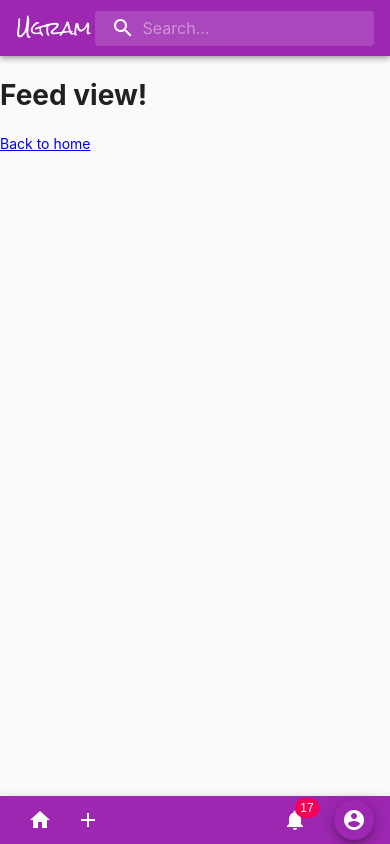
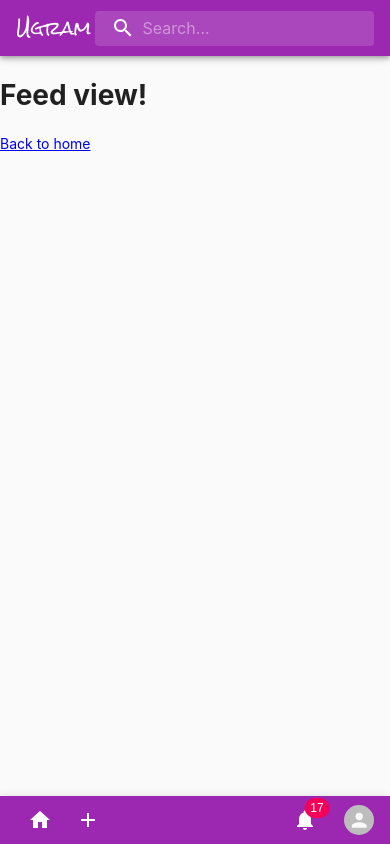
Before and after one commit to fabien-roy/glo-3112-project, a React (Create React App) app in the folder frontend/: page /posts in a window 390 px wide. Built offline with nearby package versions, Linux system fonts and the light colour scheme.

Commit message:
fixed the MobileBat ;);  typo and replace icon with small avatar

```diff
--- a/frontend/src/components/MobileBar.tsx
+++ b/frontend/src/components/MobileBar.tsx
@@ -8,8 +8,7 @@ import Badge from '@material-ui/core/Badge';
 import NotificationsIcon from '@material-ui/icons/Notifications';
 import HomeIcon from '@material-ui/icons/Home';
 import AddIcon from '@material-ui/icons/Add';
-import Fab from '@material-ui/core/Fab';
-import AccountCircleIcon from '@material-ui/icons/AccountCircle';
+import Avatar from '@material-ui/core/Avatar';
 
 const useStyles = makeStyles(
   createStyles({
@@ -20,8 +19,10 @@ const useStyles = makeStyles(
     grow: {
       flexGrow: 1,
     },
-    fabButton: {
+    avatar: {
       marginLeft: '15px',
+      height: '30px',
+      width: '30px',
     },
     toolbar: {
       minHeight: '15px',
@@ -49,9 +50,7 @@ export const MobileBar = () => {
               <NotificationsIcon />
             </Badge>
           </IconButton>
-          <Fab size="small" color="primary" className={classes.fabButton}>
-            <AccountCircleIcon />
-          </Fab>
+          <Avatar className={classes.avatar} />
         </Toolbar>
       </AppBar>
     </>
--- a/frontend/src/components/SearchBar.tsx
+++ b/frontend/src/components/SearchBar.tsx
@@ -36,7 +36,6 @@ const useStyles = makeStyles((theme) => ({
   },
   inputInput: {
     padding: theme.spacing(1, 1, 1, 0),
-    // vertical padding + font size from searchIcon
     paddingLeft: `calc(1em + ${theme.spacing(4)}px)`,
     transition: theme.transitions.create('width'),
     width: '100%',
```
Also changed, not shown: 1 other file (tests, documents, lock files or other folders).
